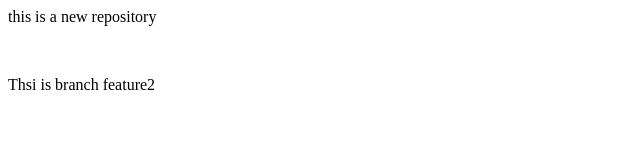
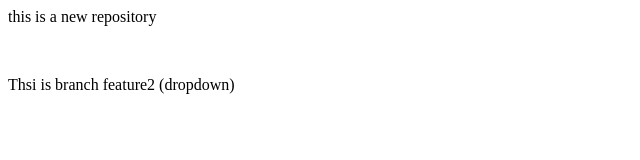
Before and after one commit to Manohar-P-C/Local-Repo, a plain HTML site: page index.html in a window 1280 px wide. Shown: the whole page, without its empty margins (0-640 px from the left). Drawn offline with Linux system fonts and the light colour scheme.

Commit message:
added dropdown

```diff
--- a/index.html
+++ b/index.html
@@ -1,2 +1,2 @@
 <p>this is a new repository</p> <br>
-<p>Thsi is branch feature2</p>
+<p>Thsi is branch feature2 (dropdown)</p>
```
